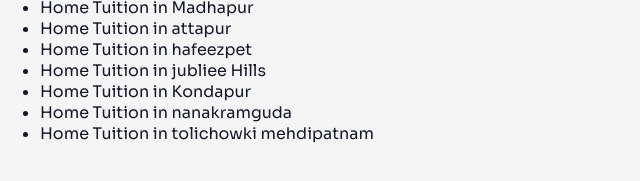
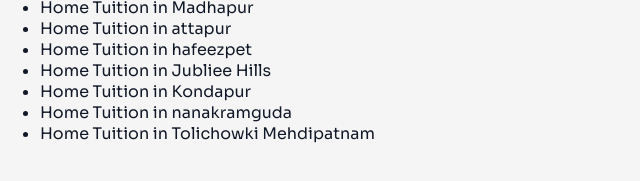
Before and after one commit to uddinmdaamer/aamer-tuition, a plain HTML site: page index.html in a window 1280 px wide. Shown: the part 9339-9520 px from the top of the page, 0-640 px from the left. Drawn offline with Linux system fonts and the light colour scheme; a script that the page names is missing.

Commit message:
Update index.html

```diff
--- a/index.html
+++ b/index.html
@@ -1157,10 +1157,10 @@ function submitForm() {
 <li><a href="home-tuition-madhapur.html">Home Tuition in Madhapur</a></li>
 <li><a href="home-tuition-attapur.html">Home Tuition in attapur</a></li>
 <li><a href="home-tuition-hafeezpet.html">Home Tuition in hafeezpet</a></li>
-<li><a href="home-tuition-jubliee-hills.html">Home Tuition in jubliee Hills</a></li>
+<li><a href="home-tuition-jubliee-hills.html">Home Tuition in Jubliee Hills</a></li>
 <li><a href="home-tuition-kondapur.html">Home Tuition in Kondapur</a></li>
 <li><a href="home-tuition-nanakramguda.html">Home Tuition in nanakramguda</a></li>
-<li><a href="home-tuition-tolichowki-mehdipatnam.html">Home Tuition in tolichowki mehdipatnam </a></li>
+<li><a href="home-tuition-tolichowki-mehdipatnam.html">Home Tuition in Tolichowki Mehdipatnam </a></li>
 
 
 
```
